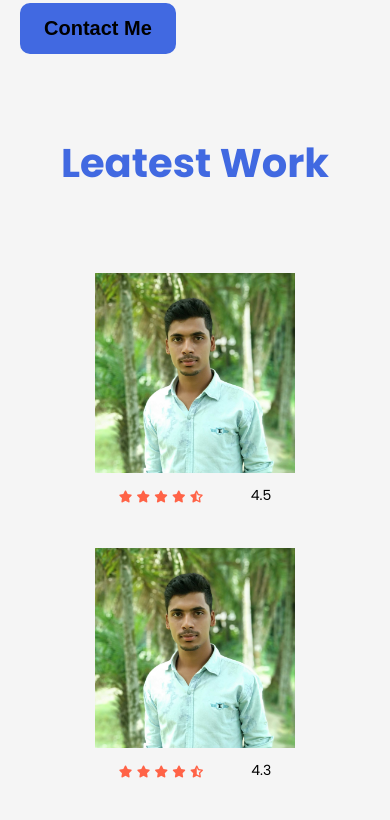
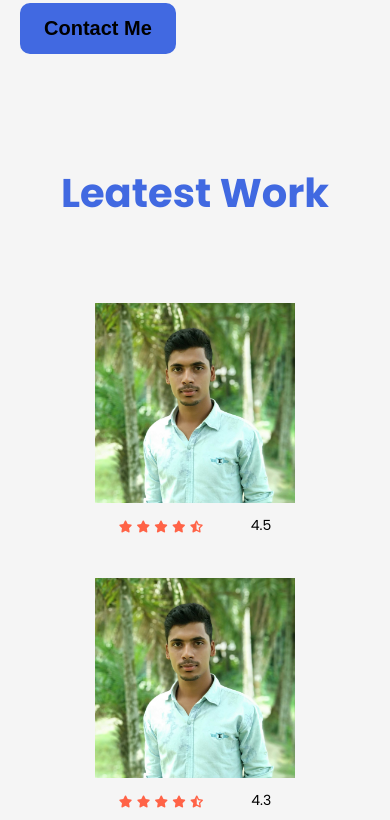
Before and after one commit to forhadmia1/animation-practice, a plain HTML site: page index.html in a window 390 px wide. Shown: the part 731-1551 px from the top of the page. Drawn offline with Linux system fonts and the light colour scheme.

Commit message:
responsive

```diff
--- a/style.css
+++ b/style.css
@@ -439,6 +439,9 @@ body{
 /* responsive style */
 
 @media only screen and (max-width:688px){
+    .leatest-work,.price-section{
+        margin-top: 50px;
+    }
    .banner{
        width: 100%;
        flex-direction: column;
```
